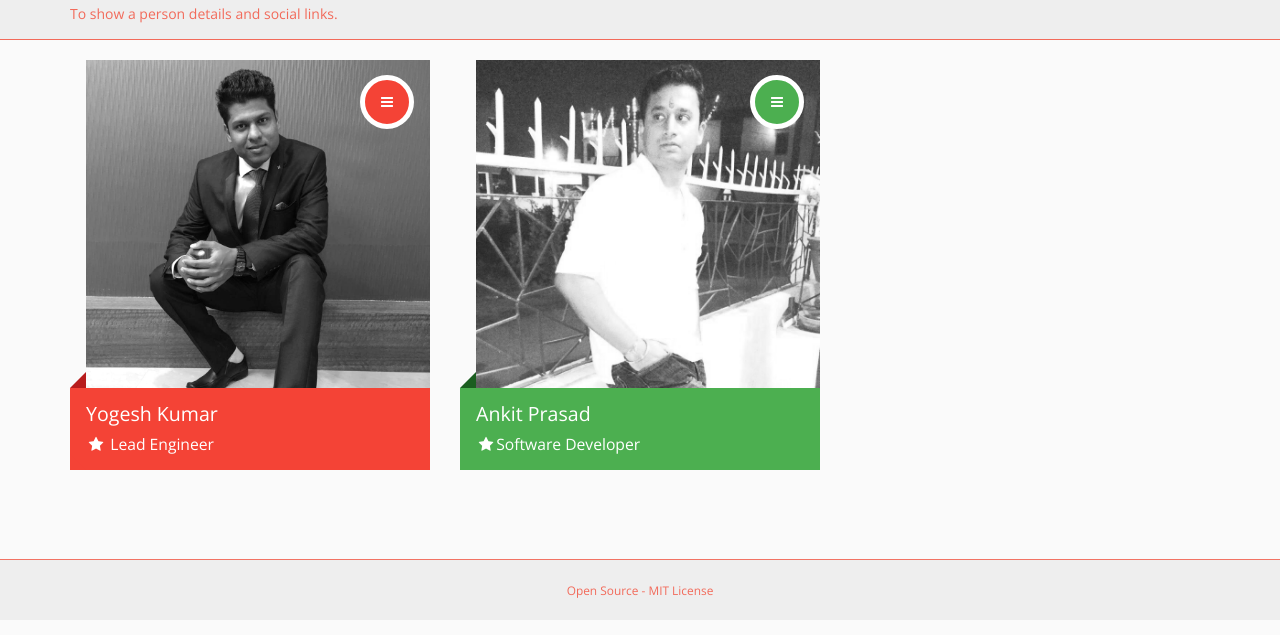
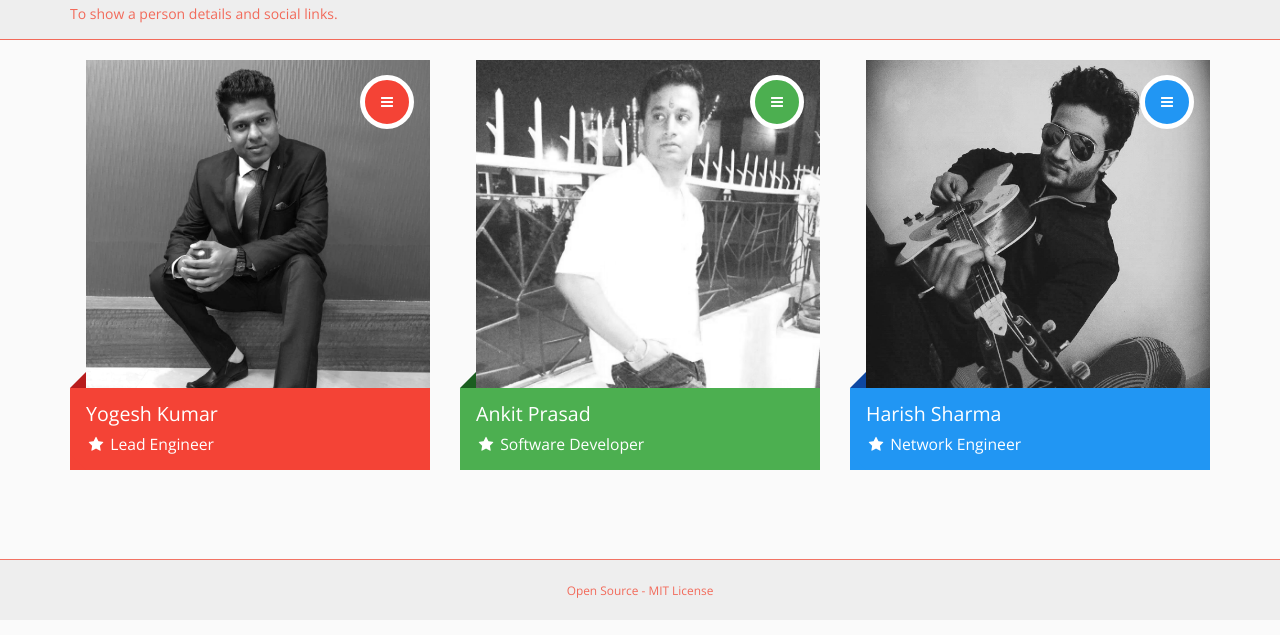
Before and after one commit to yoku2010/quick-info, a plain HTML site: page index.html in a window 1280 px wide. Shown: the part 121-756 px from the top of the page. Drawn offline with nearby package versions, Linux system fonts and the light colour scheme.

Commit message:
New Details

```diff
--- a/index.html
+++ b/index.html
@@ -66,6 +66,7 @@
                     <div class="row">
                         <div class="col-md-4 col-sm-6 col-xs-12" id="quick_info_yogesh"></div>
                         <div class="col-md-4 col-sm-6 col-xs-12" id="quick_info_ankit"></div>
+                        <div class="col-md-4 col-sm-6 col-xs-12" id="quick_info_harish"></div>
                     </div>
                 </div>
             </div>
--- a/js/index.js
+++ b/js/index.js
@@ -4,12 +4,16 @@ $(function(){
         img: "img/ankit-bw.jpg",
         themeColor: "Green",
         name: "Ankit Prasad",
-        title: "Software Developer",
-        description: "I am a tech enthusiast who can't get enough of his Moto x play. You'll usually find me typing away furiously on my keyboard while eating a packet of chips (just one packet a day, no more). If, for some strange reason, i am not writing or reading up on technology, you’ll find me listening to music on my phone or laptop while trying to ensure my hair is all spiked up. I do hope you fine chaps enjoy my resume as much as I do.",
+        title: " Software Developer",
+        description: "I am a tech enthusiast who can't get enough of his Moto x play. You'll usually find me typing away furiously on my keyboard while eating a packet of chips (just one packet a day, no more).",
         socialLinks: [
             {
                 icon: "fa-facebook",
                 href: "https://www.facebook.com/ankitprasad29/"
+            },
+            {
+                icon: "fa-linkedin",
+                href: "https://www.linkedin.com/in/ankit-prasad-4052172b"
             },
             {
                 icon: "fa-github",
@@ -21,4 +25,29 @@ $(function(){
             }
         ]
     });
+    $("#quick_info_harish").quickInfo({
+        img: "img/harish-bw.jpg",
+        themeColor: "Blue",
+        name: "Harish Sharma",
+        title: " Network Engineer",
+        description: "\"patience, persistence and perspiration make an unbeatable combination for success.\"",
+        socialLinks: [
+            {
+                icon: "fa-facebook",
+                href: "https://www.facebook.com/profile.php?id=100003743379637"
+            },
+            {
+              icon: "fa-linkedin",
+              href: "https://www.linkedin.com/in/harish-kumar-49b4b9b2"
+            },
+            {
+                icon: "fa-github",
+                href: "https://github.com/harishsha/"
+            },
+            {
+                icon: "fa-graduation-cap",
+                href: "http://harishsha.github.io/"
+            }
+        ]
+    });
 });
```
Also changed, not shown: img/harish-bw.jpg (added), img/harish.jpg (added), 1 other file.
